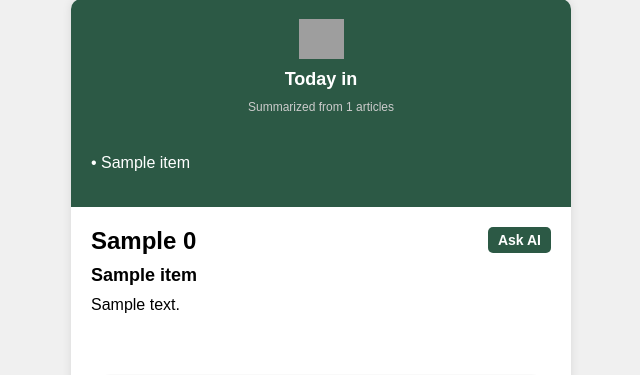
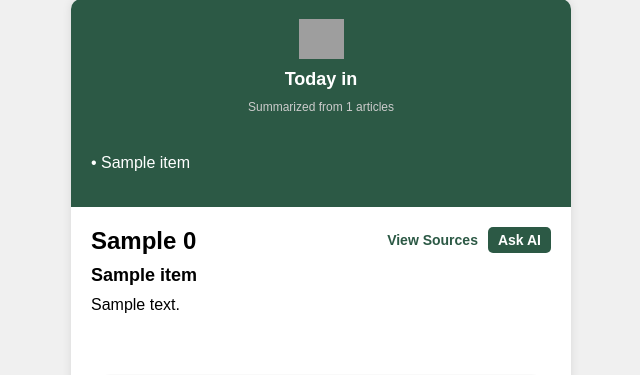
Before and after one commit to c0ughman/1nbox, a Django app: template _1nbox_ai/templates/email_template.html in a window 1280 px wide. Shown: the part 21-396 px from the top of the page, without its empty margins (319-959 px from the left). Run offline with Django 5.2, Linux system fonts and the light colour scheme; the template is opened without the code that fills it: most values are stand-ins (such as "Sample title", 1, 10 or a date in 2020); grey boxes marked "Sample" are stand-in pictures; data that the repository does not hold is empty; grey boxes are pictures that could not be loaded.

Commit message:
View sources button

```diff
--- a/_1nbox_ai/templates/email_template.html
+++ b/_1nbox_ai/templates/email_template.html
@@ -77,6 +77,16 @@
             display: inline-block;
             float: right;
         }
+        .view-sources-link {
+            font-size: 14px;
+            font-weight: bold;
+            text-decoration: none;
+            color: #2c5945;
+            padding: 5px 10px;
+            border-radius: 5px;
+            display: inline-block;
+            float: right;
+        }
         .footer {
             background-color: #FAFAFA;
             color: gray;
@@ -143,6 +153,7 @@
             <div class="world-news">
                 <h2>{{ first_topic.name }}</h2>
                 <a href="https://www.1nbox-ai.com/chat?topic={{ first_topic.name }}&user_id={{ user.supabase_user_id }}" class="ask-ai-link">Ask AI</a>
+                <a href="https://www.1nbox-ai.com/sources?topic={{ first_topic.name }}&user_id={{ user.supabase_user_id }}" class="view-sources-link">View Sources</a>
                 {% for item in first_topic.summary %}
                 <div>
                     <div class="news-title">{{ item.title }}</div>
@@ -169,6 +180,7 @@
                 <div class="world-news">
                     <h2>{{ topic.name }}</h2>
                     <a href="https://www.1nbox-ai.com/chat?topic={{ topic.name }}&user_id={{ user.supabase_user_id }}" class="ask-ai-link">Ask AI</a>
+                    <a href="https://www.1nbox-ai.com/sources?topic={{ topic.name }}&user_id={{ user.supabase_user_id }}" class="view-sources-link">View Sources</a>
                     {% for item in topic.summary %}
                     <div>
                         <div class="news-title">{{ item.title }}</div>
```
